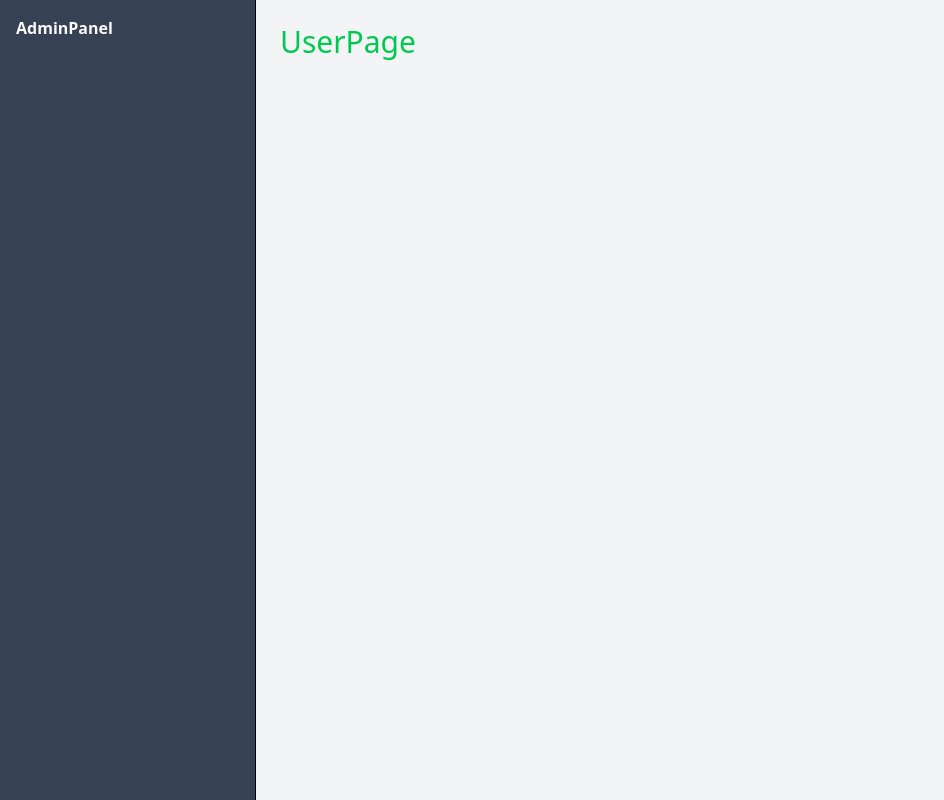
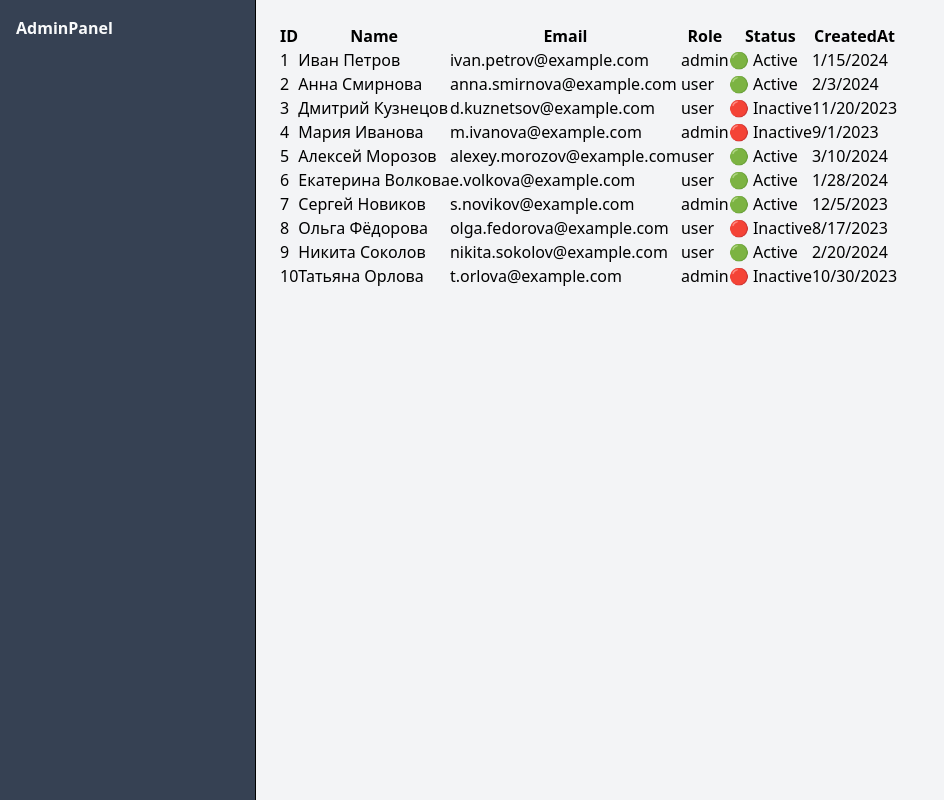
Before and after one commit to TurchynYaroslav/admin-dashboard, a React (Vite) app: page /users in a window 1280 px wide. Shown: the whole page, without its empty margins (0-944 px from the left). Built offline with nearby package versions, Linux system fonts and the light colour scheme.

Commit message:
feat: add reusable table component

```diff
--- a/src/app/router.tsx
+++ b/src/app/router.tsx
@@ -1,12 +1,12 @@
 import { createBrowserRouter } from "react-router-dom";
 import DashboardLayout from "./layout/DashboardLayout";
-import UserPage from "../pages/UserPage";
+import UsersPage from "../pages/UsersPage";
 
 const router = createBrowserRouter([
   {
     path: "/",
     element: <DashboardLayout />,
-    children: [{ path: "users", element: <UserPage /> }],
+    children: [{ path: "users", element: <UsersPage /> }],
   },
 ]);
 
--- /dev/null
+++ b/src/components/table/Table.tsx
@@ -0,0 +1,40 @@
+import type { Column } from "./table.types";
+
+interface TableProps<T> {
+  data: T[];
+  columns: Column<T>[];
+  getRowKey: (row: T) => React.Key;
+}
+
+function Table<T>({ data, columns, getRowKey }: TableProps<T>) {
+  return (
+    <table>
+      <thead>
+        <tr>
+          {columns.map((column) => {
+            return <th key={String(column.id)}>{column.label}</th>;
+          })}
+        </tr>
+      </thead>
+      <tbody>
+        {data.map((row) => {
+          return (
+            <tr key={getRowKey(row)}>
+              {columns.map((column) => {
+                return (
+                  <td key={String(column.id)}>
+                    {column.render
+                      ? column.render(row[column.id], row)
+                      : String(row[column.id])}
+                  </td>
+                );
+              })}
+            </tr>
+          );
+        })}
+      </tbody>
+    </table>
+  );
+}
+
+export default Table;
--- /dev/null
+++ b/src/components/table/table.types.ts
@@ -0,0 +1,5 @@
+export interface Column<T> {
+  id: keyof T;
+  label: string;
+  render?: (value: T[keyof T], row: T) => React.ReactNode;
+}
--- a/src/pages/UserPage.tsx
+++ /dev/null
@@ -1,5 +0,0 @@
-const UserPage = () => {
-  return <h1 className="text-3xl text-green-500">UserPage</h1>;
-};
-
-export default UserPage;
--- /dev/null
+++ b/src/pages/UsersPage.tsx
@@ -0,0 +1,27 @@
+import Table from "../components/table/Table";
+import type { Column } from "../components/table/table.types";
+import { users } from "../data/users";
+import type { User } from "../types/user";
+
+const columns: Column<User>[] = [
+  { id: "id", label: "ID" },
+  { id: "name", label: "Name" },
+  { id: "email", label: "Email" },
+  { id: "role", label: "Role" },
+  {
+    id: "status",
+    label: "Status",
+    render: (value) => (value === "active" ? "🟢 Active" : "🔴 Inactive"),
+  },
+  {
+    id: "createdAt",
+    label: "CreatedAt",
+    render: (value) => new Date(value as string).toLocaleDateString(),
+  },
+];
+
+const UsersPage = () => {
+  return <Table data={users} columns={columns} getRowKey={(user) => user.id} />;
+};
+
+export default UsersPage;
```
